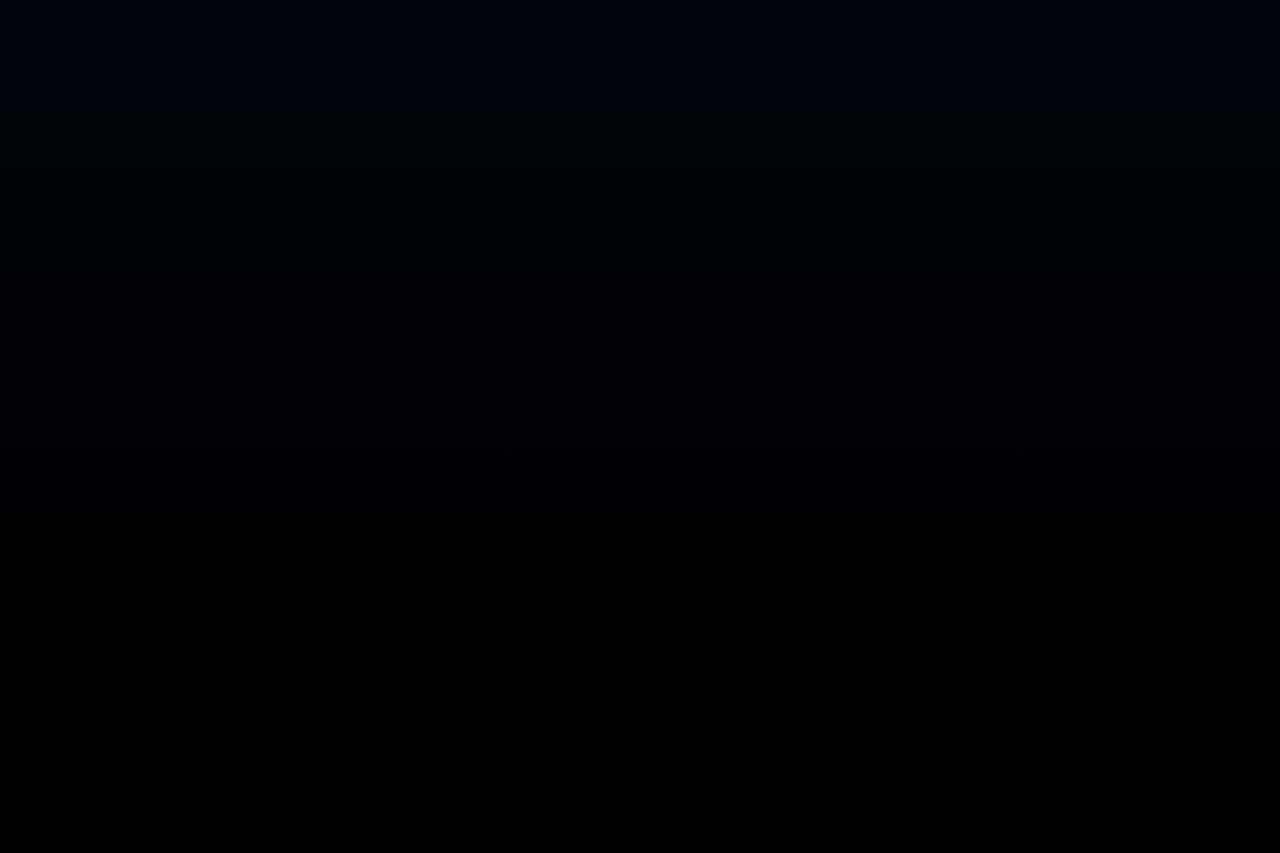
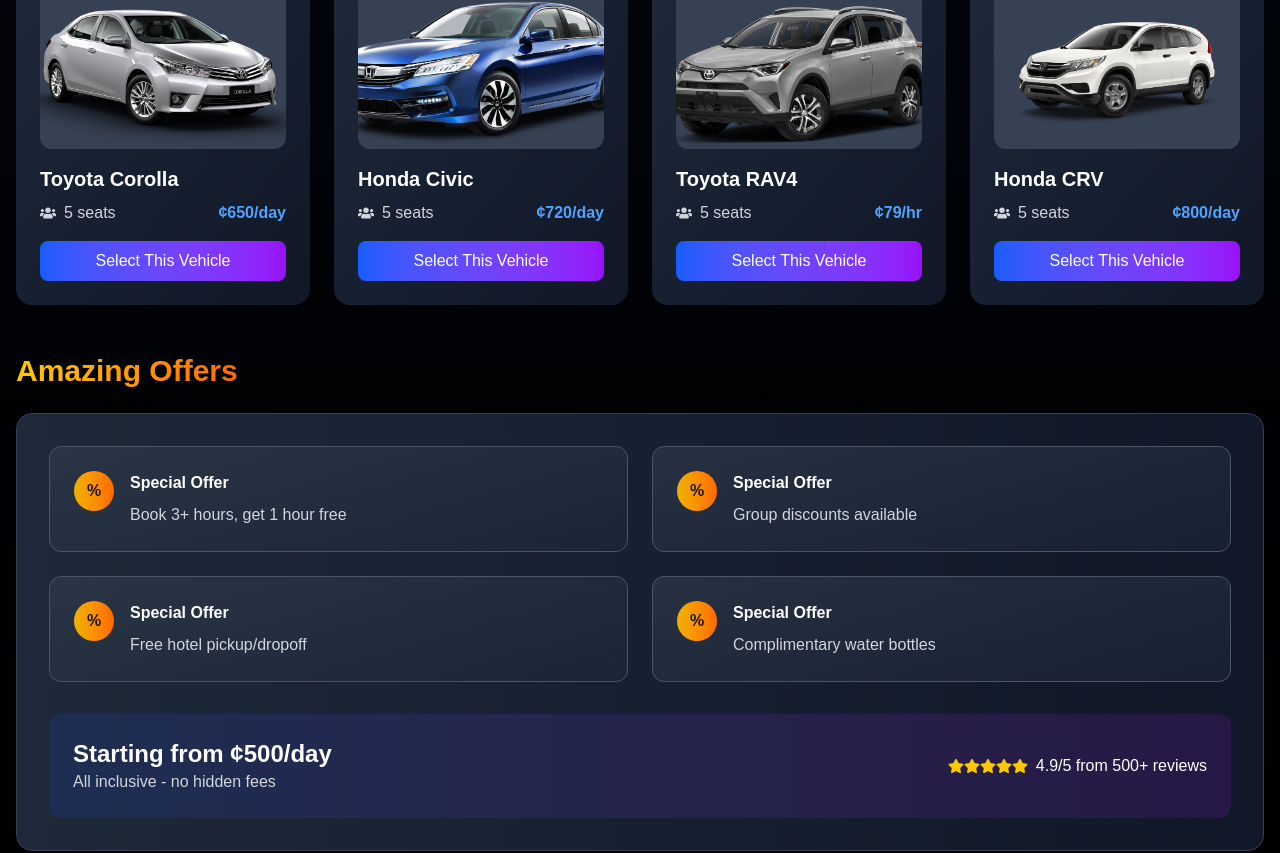
Before and after one commit to osahene/webpage_YOS_rentals, a Next.js app: page /services/1 in a window 1280 px wide. Shown: the part 1091-1944 px from the top of the page. Built offline with nearby package versions, Linux system fonts and the light colour scheme.

Commit message:
updated the car prices

```diff
--- a/app/components/homepage/carsshowcase.tsx
+++ b/app/components/homepage/carsshowcase.tsx
@@ -11,11 +11,11 @@
 const cars = [
   {
     id: 1,
-    name: "Corolla 2023",
+    name: "Toyota Corolla",
     year: "2013",
     rating: 4.9,
     description: "Luxury sedan with premium features",
-    price: "$299/day",
+    price: "¢650/day",
     image: "/image/corolla2013.png",
     features: ["Premium Sound", "Heated Seats", "Panoramic Roof"],
   },
@@ -25,7 +25,7 @@
     year: "2017",
     rating: 4.8,
     description: "Sporty SUV with excellent handling",
-    price: "$249/day",
+    price: "¢720/day",
     image: "/image/hondacivic.png",
     features: ["Sport Mode", "Premium Interior", "Advanced Safety"],
   },
@@ -35,7 +35,7 @@
     year: "2015",
     rating: 4.7,
     description: "Premium SUV for any terrain",
-    price: "$349/day",
+    price: "¢800/day",
     image: "/image/hondacrv.png",
     features: ["All-Terrain", "Luxury Package", "Climate Control"],
   },
@@ -45,7 +45,7 @@
     year: "2017",
     rating: 4.6,
     description: "Reliable and fuel-efficient sedan",
-    price: "$89/day",
+    price: "¢700/day",
     image: "/image/rav4.png",
     features: ["Fuel Efficient", "Spacious", "Safety Plus"],
   },
@@ -78,7 +78,9 @@
           scrollTrigger: {
             trigger: card,
             start: "top bottom-=100",
-            toggleActions: "play none none reverse",
+            end: "bottom top",
+            toggleActions: "play none none none",
+            once: true,
           },
         }
       );
--- a/app/components/homepage/servicessection.tsx
+++ b/app/components/homepage/servicessection.tsx
@@ -69,7 +69,8 @@
           scrollTrigger: {
             trigger: card,
             start: "top bottom-=100",
-            toggleActions: "play none none reverse",
+            toggleActions: "play none none none",
+            once: true,
           },
         }
       );
--- a/app/services/[id]/page.tsx
+++ b/app/services/[id]/page.tsx
@@ -45,30 +45,30 @@
     availableCars: [
       {
         name: "Toyota Corolla",
-        seats: 4,
-        price: "$49/hr",
+        seats: 5,
+        price: "¢650/day",
         image: "/image/corolla2013.png",
       },
       {
         name: "Honda Civic",
-        seats: 4,
-        price: "$59/hr",
+        seats: 5,
+        price: "¢720/day",
         image: "/image/hondacivic.png",
       },
       {
         name: "Toyota RAV4",
-        seats: 6,
-        price: "$79/hr",
+        seats: 5,
+        price: "¢79/hr",
         image: "/image/rav4.png",
       },
       {
-        name: "Mercedes S-Class",
-        seats: 4,
-        price: "$129/hr",
-        image: "/image/mercedes.jpg",
+        name: "Honda CRV",
+        seats: 5,
+        price: "¢800/day",
+        image: "/image/hondacrv.png",
       },
     ],
-    pricing: "Starting from $49/hour",
+    pricing: "Starting from ¢500/day",
   },
   {
     id: 2,
@@ -98,29 +98,29 @@
       {
         name: "White Limousine",
         seats: 8,
-        price: "$299/hour",
+        price: "¢299/day",
         image: "/services/limo.jpg",
       },
       {
         name: "Rolls Royce Phantom",
         seats: 4,
-        price: "$499/hour",
+        price: "¢499/day",
         image: "/services/rolls.jpg",
       },
       {
         name: "Mercedes Maybach",
         seats: 4,
-        price: "$399/hour",
+        price: "¢399/day",
         image: "/services/maybach.jpg",
       },
       {
         name: "Vintage Convertible",
         seats: 2,
-        price: "$349/hour",
+        price: "¢349/day",
         image: "/services/vintage.jpg",
       },
     ],
-    pricing: "Packages from $999",
+    pricing: "Packages from ¢999",
   },
   {
     id: 3,
@@ -148,30 +148,30 @@
     availableCars: [
       {
         name: "Toyota Corolla",
-        seats: 4,
-        price: "$25/hour",
+        seats: 5,
+        price: "¢650/day",
         image: "/image/corolla2013.png",
       },
       {
         name: "Honda CRV",
         seats: 5,
-        price: "$35/hour",
+        price: "¢800/day",
         image: "/image/hondacrv.png",
       },
       {
         name: "Toyota RAV4",
-        seats: 6,
-        price: "$45/hour",
+        seats: 5,
+        price: "¢700/day",
         image: "/image/rav4.png",
       },
       {
-        name: "Van (8 seats)",
-        seats: 8,
-        price: "$65/hour",
-        image: "/services/van.jpg",
+        name: "Honda Civic",
+        seats: 5,
+        price: "¢650/day",
+        image: "/image/hondacivic.png"
       },
     ],
-    pricing: "Starting from $25/hour",
+    pricing: "Starting from ¢500/day",
   },
 ];
 
@@ -207,7 +207,8 @@
             scrollTrigger: {
               trigger: section,
               start: "top 80%",
-              toggleActions: "play none none reverse",
+              toggleActions: "play none none none",
+              once: true,
             },
           }
         );
```
